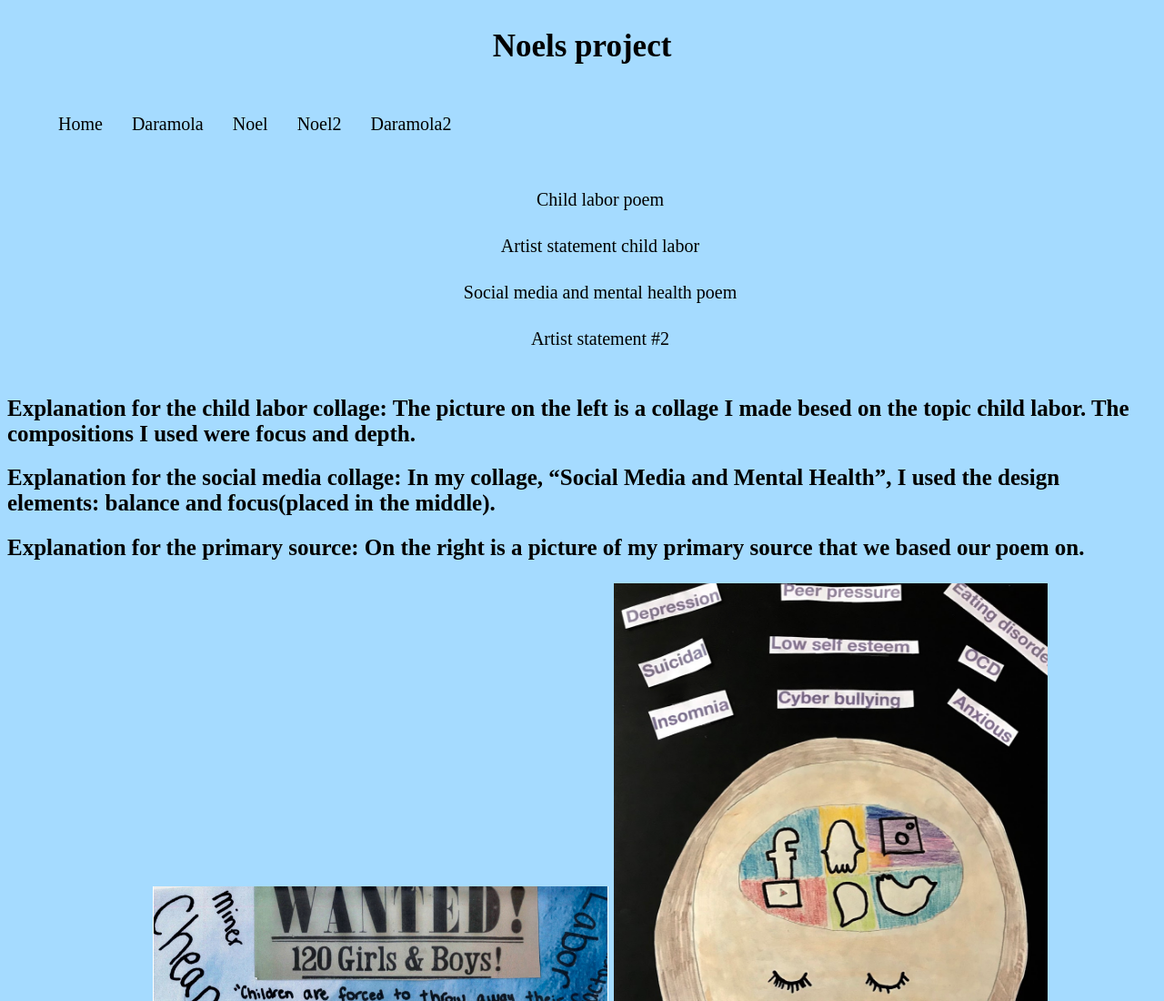
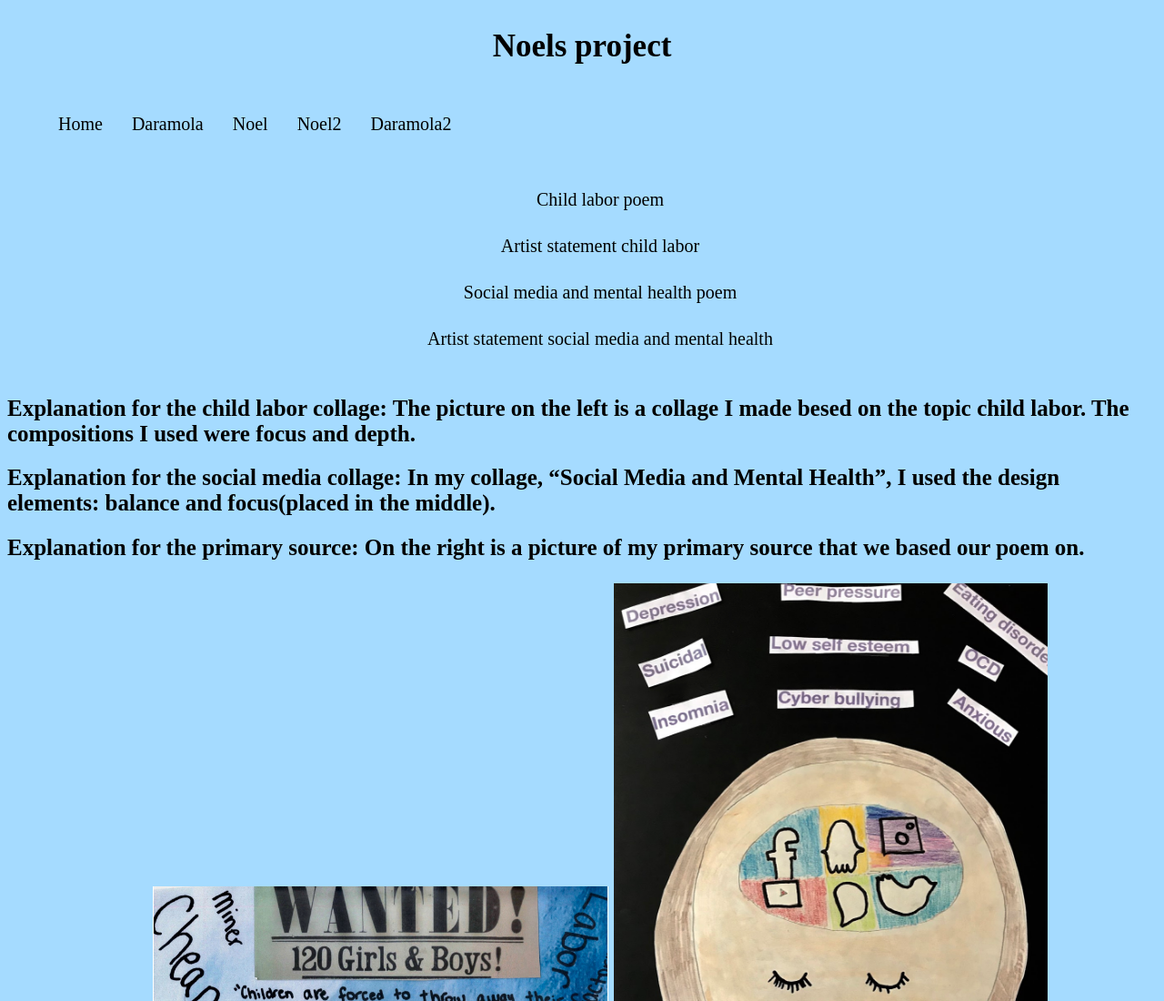
Before and after one commit to sarahcarrillo/exhibition, a plain HTML site: page noel2.html in a window 1280 px wide. Shown: the top 1100 px of the page at 91% size. Drawn offline with Linux system fonts and the light colour scheme.

Commit message:
Add files via upload

```diff
--- a/noel2.html
+++ b/noel2.html
@@ -22,7 +22,7 @@
 
 	<li><a href="https://docs.google.com/document/d/1RlB0LLxFwwkt6WbMLW-9uhofMQtaGTjgSgoka95I5no/edit?usp=sharing">Social media and mental health poem</a></li>
 
-	<li><a href="https://docs.google.com/document/d/1094UI53asathnPpTH_qYsTaQ_gnnTb0ZgIoomrtT24k/edit?usp=sharing">Artist statement #2</a></li>
+	<li><a href="https://docs.google.com/document/d/1094UI53asathnPpTH_qYsTaQ_gnnTb0ZgIoomrtT24k/edit?usp=sharing">Artist statement social media and mental health</a></li>
 </ul>
 	<h2>
 	<text> Explanation for the child labor collage: The picture on the left is a collage I made besed on the topic child labor. The compositions I used were focus and depth.
```
